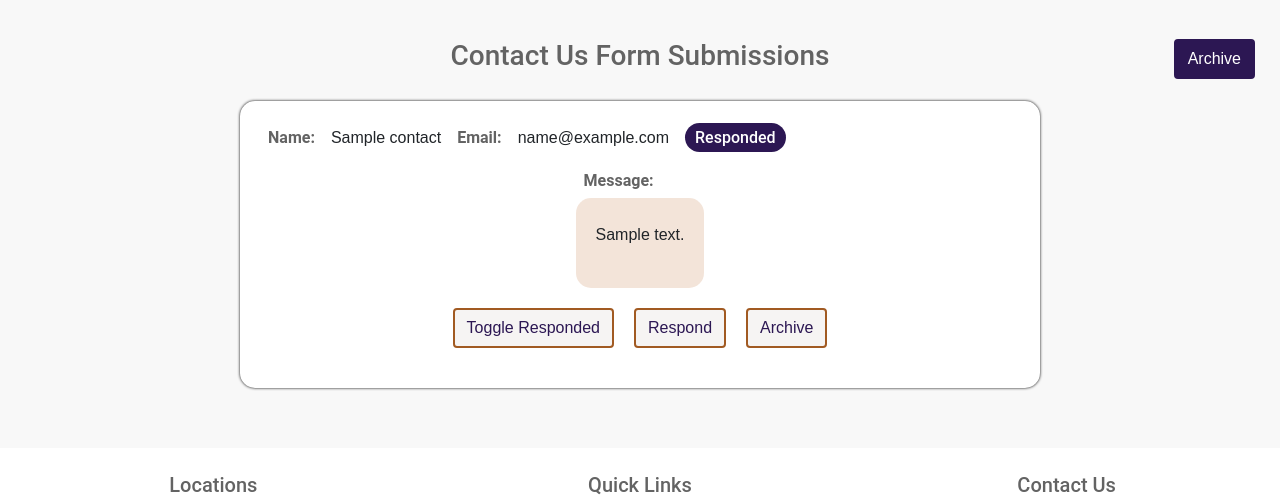
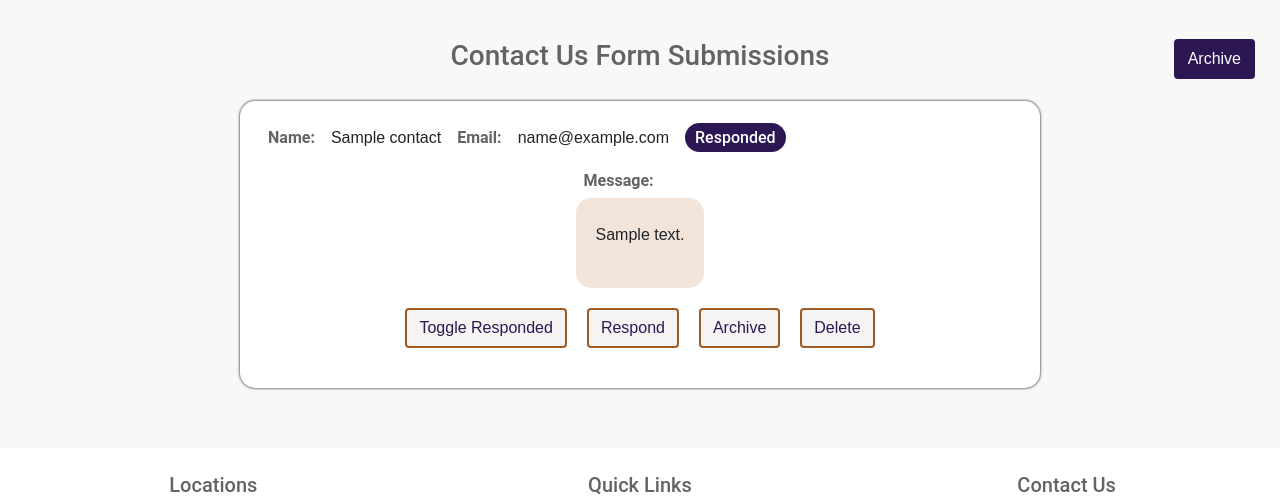
Before and after one commit to chrishwise/wise-law-firm-website, a Flask app: page /contact-submissions in a window 1280 px wide. Shown: the part 203-704 px from the top of the page. Run offline with Flask 2, Linux system fonts and the light colour scheme; a user stored in the database is signed in; tables that the repository leaves empty hold one stand-in row (values such as "Sample post"); some libraries are stand-ins or nearby versions.

Commit message:
delete button addeed to contact submissions admin portal

```diff
--- a/website/templates/contact-submissions.html
+++ b/website/templates/contact-submissions.html
@@ -72,6 +72,7 @@
                     <a href="{{ url_for('views.toggle_responded', id=contact.id) }}" class="btn">Toggle Responded</a>
                     <button id="{{ contact.id }}" class="btn respondPopup">Respond</button>
                     <a href="{{ url_for('views.toggle_archive', id=contact.id) }}" class="btn">Archive</a>
+                    <a href="{{ url_for('views.delete_contact', id=contact.id) }}" class="btn">Delete</a>
                 </div>
             </div>
         {% endfor %}
--- a/website/views.py
+++ b/website/views.py
@@ -484,7 +484,16 @@ def toggle_archive(id):
         contact.archived = True
         flash("Contact Submission has been archived.", category='success')
     db.session.commit()
+    return redirect(url_for('views.contact_submissions'))
 
+
+@views.route('/delete-contact/<int:id>', methods=['GET'])
+@login_required
+def delete_contact(id):
+    to_delete = Contact.query.get(id)
+    db.session.delete(to_delete)
+    flash("Contact Submission has been deleted", category='success')
+    db.session.commit()
     return redirect(url_for('views.contact_submissions'))
 
 
```
